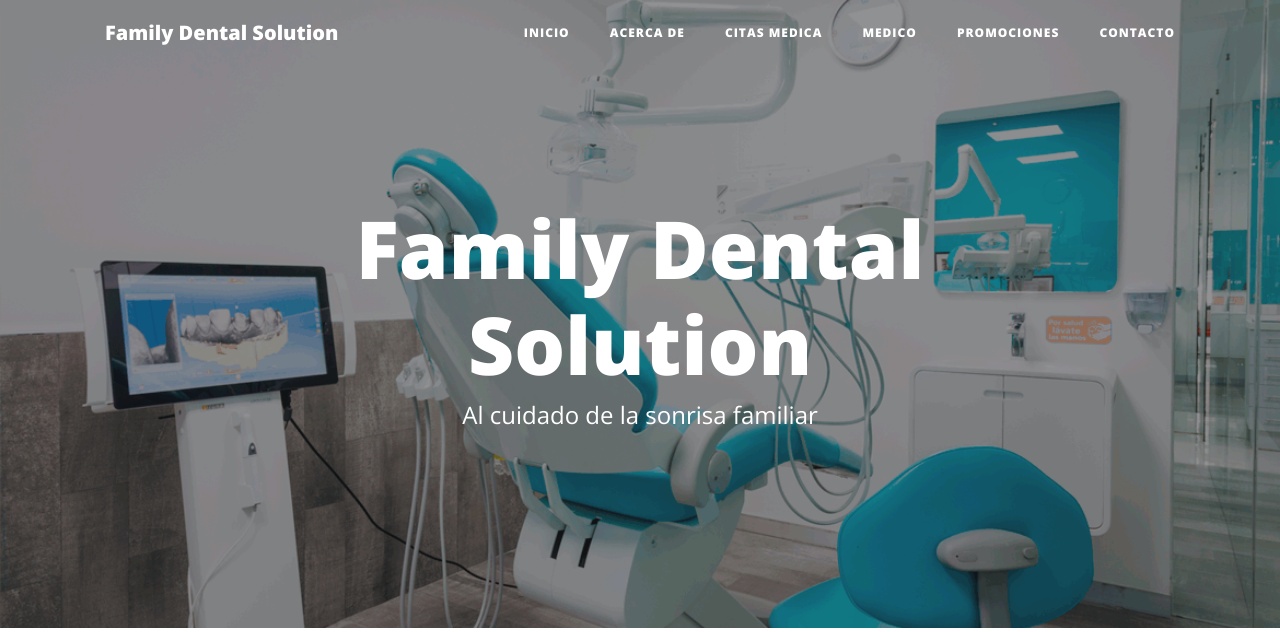
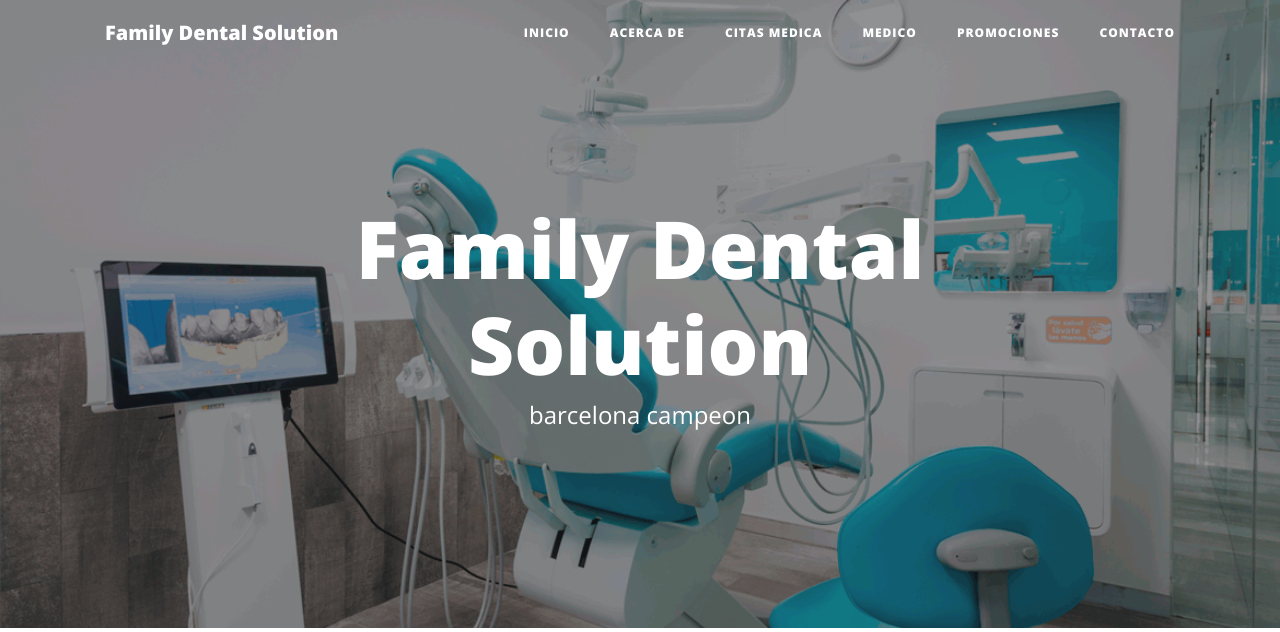
Before and after one commit to petterreyes/proyectoapp, a Django app: template core/templates/home.html in a window 1280 px wide. Shown: the top 632 px of the page. Run offline with Django 3.2, Linux system fonts and the light colour scheme; the template is opened without the code that fills it, so the values that code supplies are empty; some libraries are stand-ins or nearby versions.

Commit message:
en la linea 65 hice un cambio

```diff
--- a/core/templates/base.html
+++ b/core/templates/base.html
@@ -62,7 +62,7 @@
           <div class="col-lg-8 col-md-10 mx-auto">
             <div class="site-heading">
               <h1> Family Dental Solution </h1>
-              <span class="subheading">Al cuidado de la sonrisa familiar</span>
+              <span class="subheading">barcelona campeon</span>
             </div>
           </div>
         </div>
```
